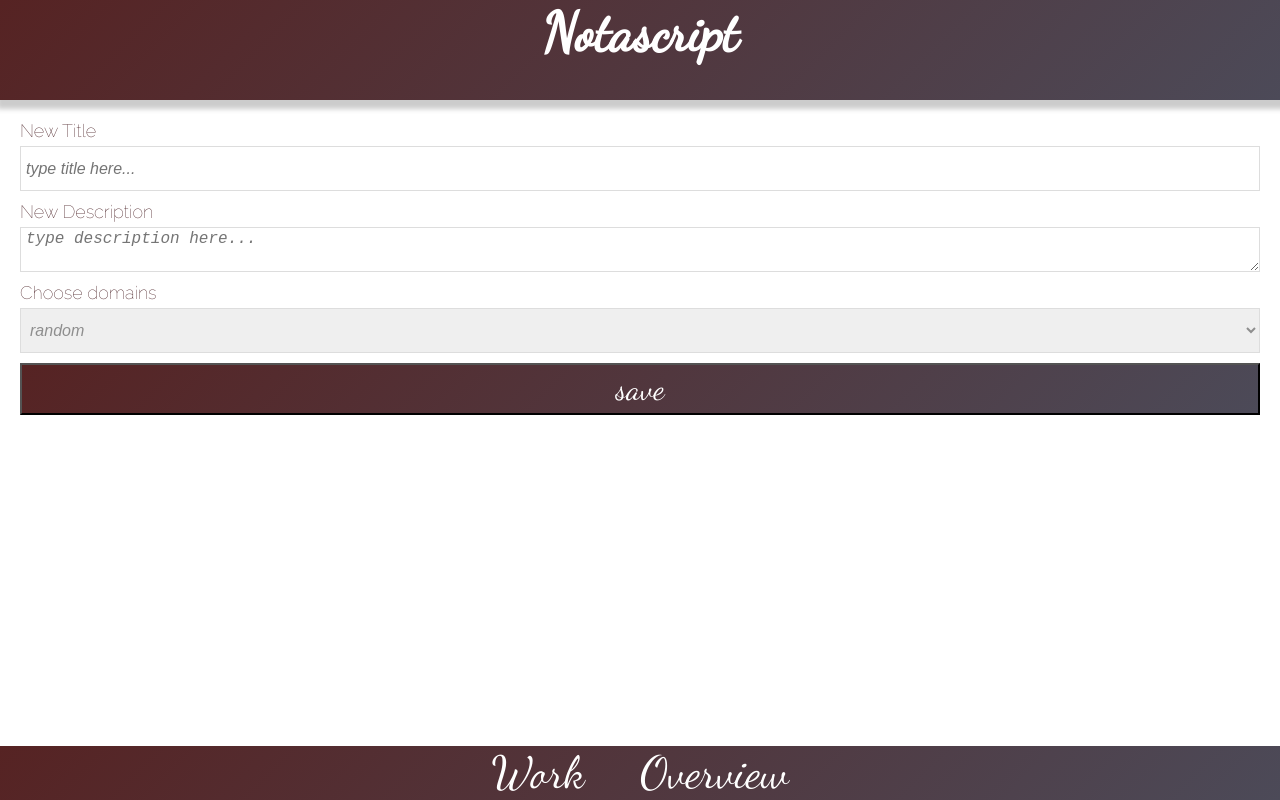
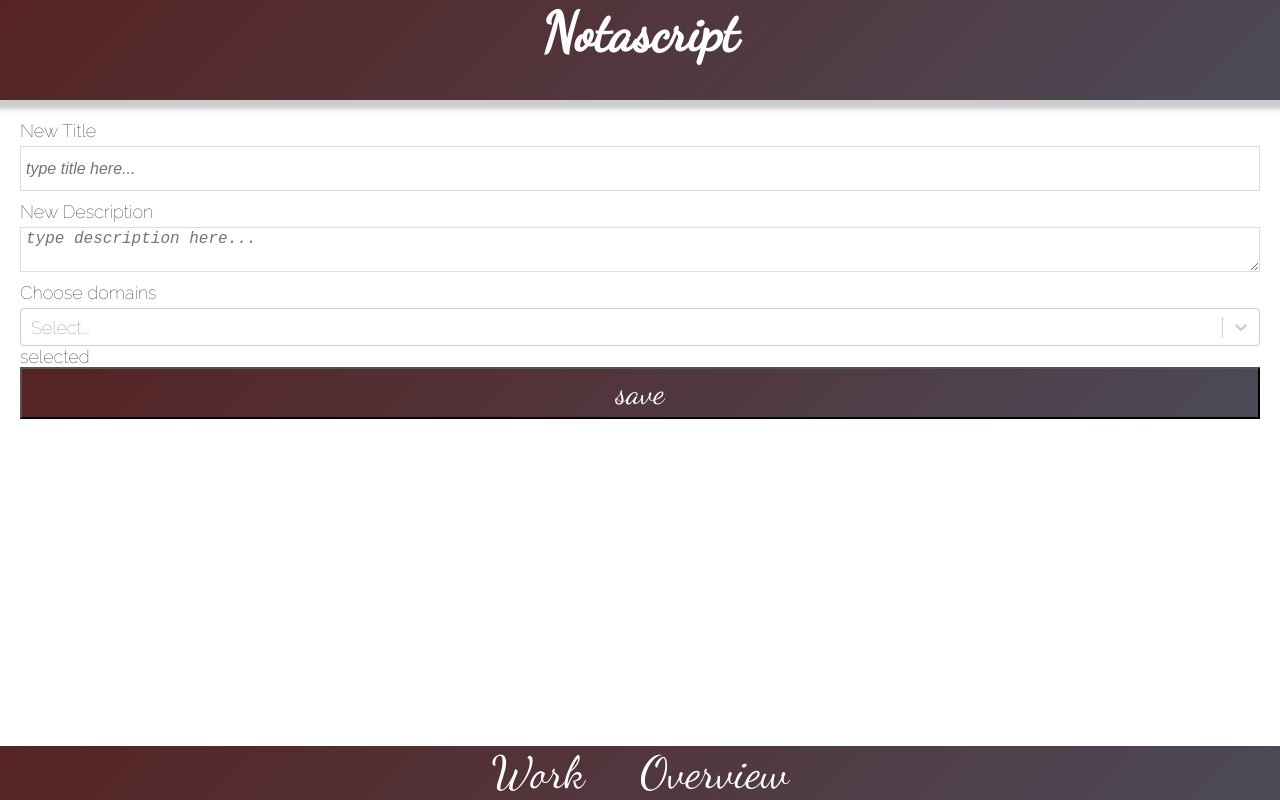
Before and after one commit to PLN-SHAH/notascript, a React (Create React App) app in the folder notascript/: page /create in a window 1280 px wide. Built offline with nearby package versions, Linux system fonts and the light colour scheme.

Commit message:
add choose domain logic

```diff
--- a/notascript/package.json
+++ b/notascript/package.json
@@ -22,6 +22,7 @@
 		"react-dom": "^16.8.6",
 		"react-router-dom": "^5.0.0",
 		"react-scripts": "3.0.1",
+		"react-select": "^3.0.3",
 		"react-svg": "^10.0.3",
 		"styled-components": "^4.2.0"
 	},
--- a/notascript/src/App.js
+++ b/notascript/src/App.js
@@ -51,6 +51,7 @@
 	}
 
 	addDocument(data, history) {
+		console.log(data);
 		const newDocument = {
 			title: data.title,
 			description: data.description,
--- a/notascript/src/CreateDocument.js
+++ b/notascript/src/CreateDocument.js
@@ -3,7 +3,6 @@
 import PropType from 'prop-types';
 
 export default function CreateDocument({ onFormSubmit, props, domainList }) {
-	console.log('domainlist createdoc', domainList[0]);
 	return (
 		<Form onFormSubmit={onFormSubmit} {...props} domainList={domainList} />
 	);
--- a/notascript/src/DomainList.js
+++ b/notascript/src/DomainList.js
@@ -6,7 +6,7 @@
 	return (
 		<>
 			{domainList.map(domain => (
-				<Domain domain={domain} />
+				<Domain domain={domain} key={domain} />
 			))}
 		</>
 	);
--- a/notascript/src/Form.js
+++ b/notascript/src/Form.js
@@ -1,7 +1,7 @@
-import React from 'react';
 import styled from 'styled-components';
 import PropType from 'prop-types';
-import DomainList from './DomainList';
+import React, { useState } from 'react';
+import Select from 'react-select';
 
 const StyledForm = styled.form`
 	display: grid;
@@ -26,16 +26,6 @@
 	min-height: 45px;
 `;
 
-const StyledDropdown = styled.select`
-	border: 1px solid #ddd;
-	font-size: 1rem;
-	margin-bottom: 10px;
-	padding-left: 5px;
-	font-style: italic;
-	color: #8e8e8e;
-	height: 45px;
-`;
-
 const StyledLabel = styled.label`
 	margin-bottom: 5px;
 	color: #33050a;
@@ -51,17 +41,33 @@
 `;
 
 export default function Form({ onFormSubmit, domainList }) {
-	console.log('domainlist form', domainList);
+	const [options, setOptions] = useState([]);
+
+	function handleOnInputChange() {
+		setOptions(
+			domainList.map(domain => ({
+				value: domain,
+				label: domain
+			}))
+		);
+		console.log(options, 'options');
+	}
+
 	function handleOnSubmit(event) {
 		event.preventDefault();
 
 		const form = event.target;
 		const title = form.title.value;
 		const description = form.description.value;
+		const domains = [];
+		const domain = form.domainSelection.value;
+		domains.push(domain);
+		console.log(domain, 'domains');
 
 		onFormSubmit({
 			title,
-			description
+			description,
+			domains
 		});
 	}
 
@@ -78,11 +84,13 @@
 			/>
 
 			<StyledLabel htmlFor='domainSelection'>Choose domains</StyledLabel>
-			<StyledDropdown name='domainSelection'>
-				{domainList.map(domain => (
-					<option>{domain}</option>
-				))}
-			</StyledDropdown>
+
+			<Select
+				name='domainSelection'
+				options={options}
+				onInputChange={handleOnInputChange}
+			/>
+			<div>selected</div>
 			<StyledButton>save</StyledButton>
 		</StyledForm>
 	);
```
Also changed, not shown: 1 other file (tests, documents, lock files or other folders).
